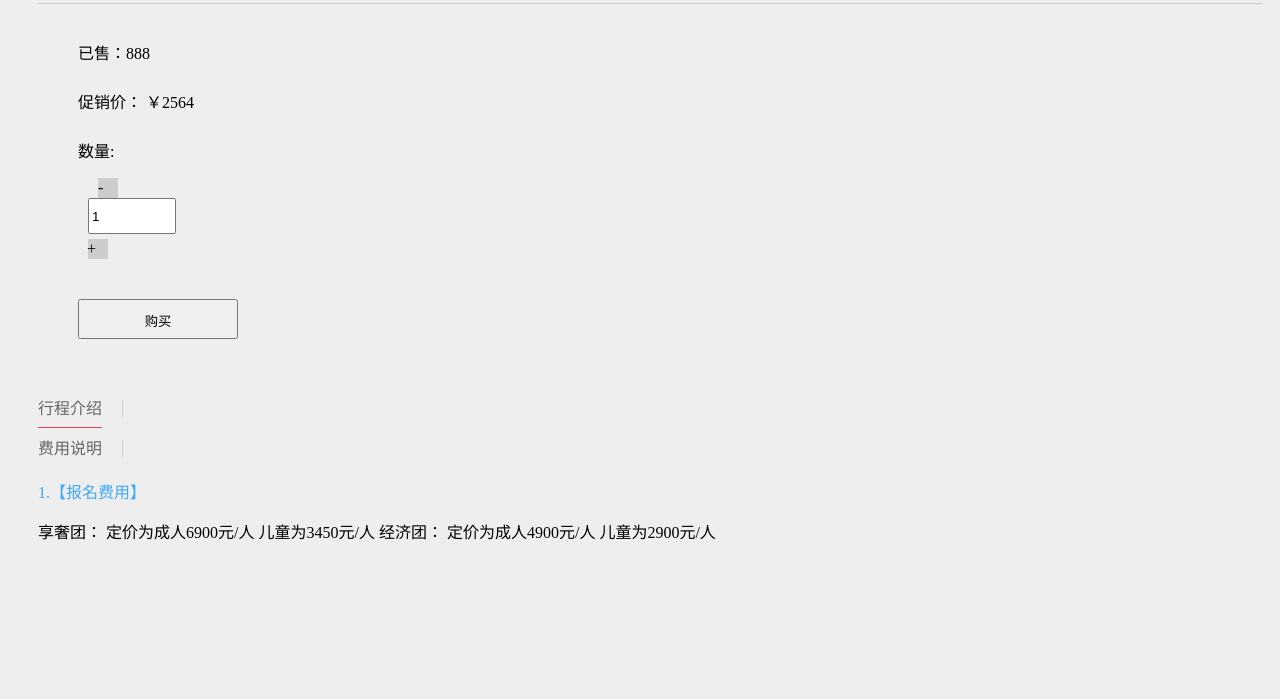
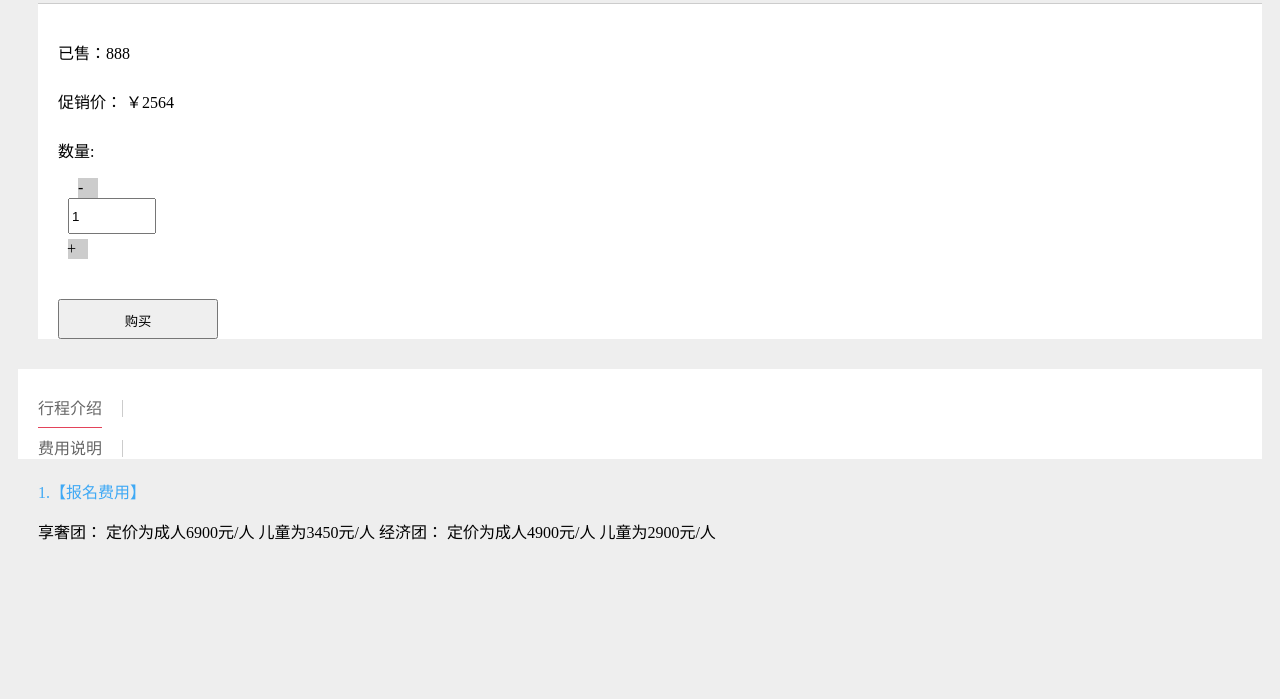
Before and after one commit to Nomango/CamelRoad, a PHP site: template application/index/view/pc/detailProduct.html in a window 1280 px wide. Shown: the part 536-1235 px from the top of the page. Run offline with PHP 8.4, Linux system fonts and the light colour scheme; the template is opened without the code that fills it, so the values that code supplies are empty.

Commit message:
PC  特产背景颜色

```diff
--- a/public/static/css/pc/detailProduct.css
+++ b/public/static/css/pc/detailProduct.css
@@ -11,11 +11,10 @@ body{
 .detail-img{
     width: 399px;
     height: 399px;
-    margin-left: 30px;
 }
 .desc-box{
     margin-left: 20px;
-    padding: 20px 0 0 40px;
+    padding: 20px 0 0 20px;
     border-top: 1px solid #ccc;
 }
 .price-p,.date-box{
@@ -52,6 +51,9 @@ body{
 .bespoke-btn:hover{
     transition: all .3s;
     opacity: .8;
+}
+.desc-box,.introduce-tab{
+    background-color: #fff;
 }
 .introduce-tab{
     width: calc(100% - 20px);
```
